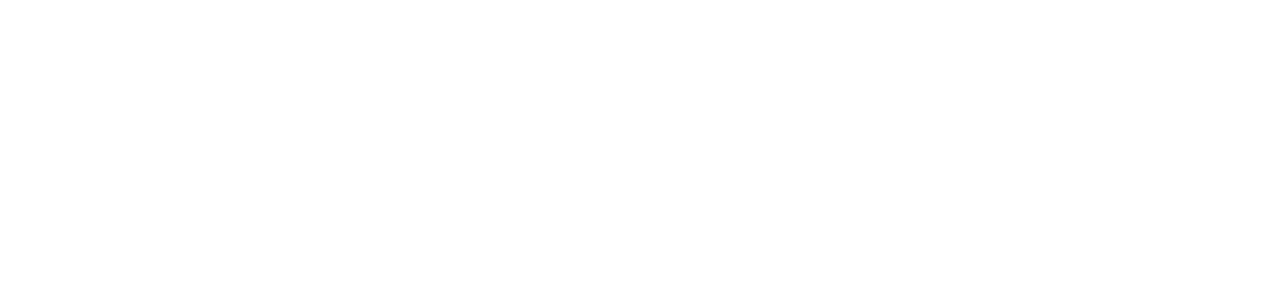
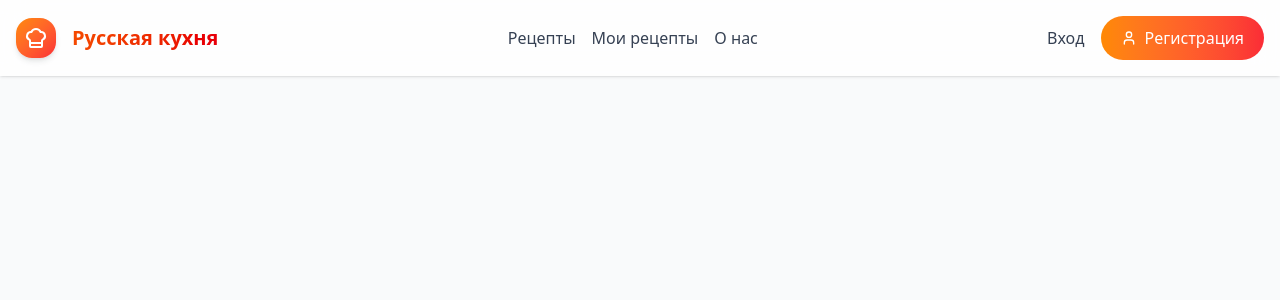
Before and after one commit to SANTA2112/recipes-next, a Next.js app: page / in a window 1280 px wide. Shown: the top 300 px of the page. Built offline with nearby package versions, Linux system fonts and the light colour scheme.

Commit message:
include header to layour

```diff
--- a/src/app/layout.tsx
+++ b/src/app/layout.tsx
@@ -1,20 +1,10 @@
-import type { Metadata } from "next";
-import { Geist, Geist_Mono } from "next/font/google";
-import "./globals.css";
-
-const geistSans = Geist({
-  variable: "--font-geist-sans",
-  subsets: ["latin"],
-});
-
-const geistMono = Geist_Mono({
-  variable: "--font-geist-mono",
-  subsets: ["latin"],
-});
+import type { Metadata } from 'next';
+import './globals.css';
+import { Header } from '@/components/ui/header';
 
 export const metadata: Metadata = {
-  title: "Create Next App",
-  description: "Generated by create next app",
+  title: 'Русская кухня',
+  description: 'На этом сайте собраны рецепты русской кухни',
 };
 
 export default function RootLayout({
@@ -23,11 +13,13 @@
   children: React.ReactNode;
 }>) {
   return (
-    <html
-      lang="en"
-      className={`${geistSans.variable} ${geistMono.variable} h-full antialiased`}
-    >
-      <body className="min-h-full flex flex-col">{children}</body>
+    <html lang="ru">
+      <body>
+        <div className="min-h-screen bg-gray-50">
+          <Header />
+          {children}
+        </div>
+      </body>
     </html>
   );
 }
```
